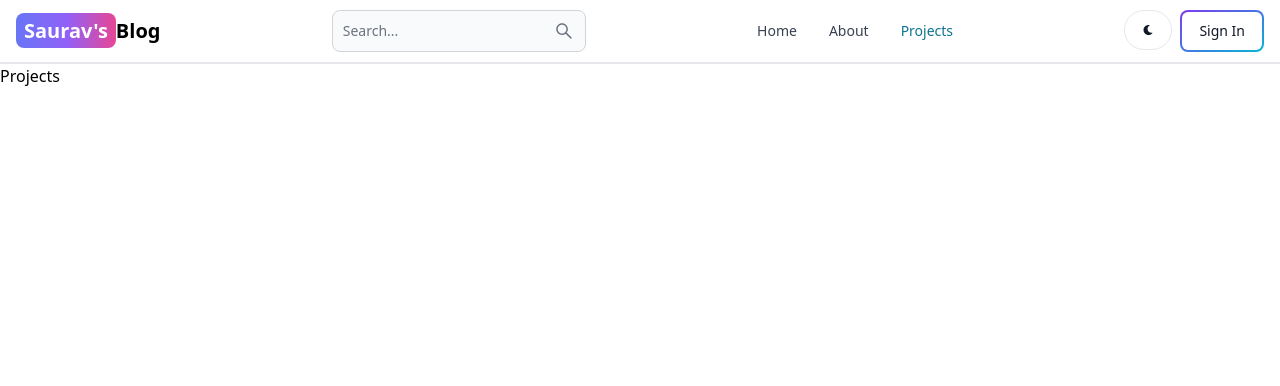
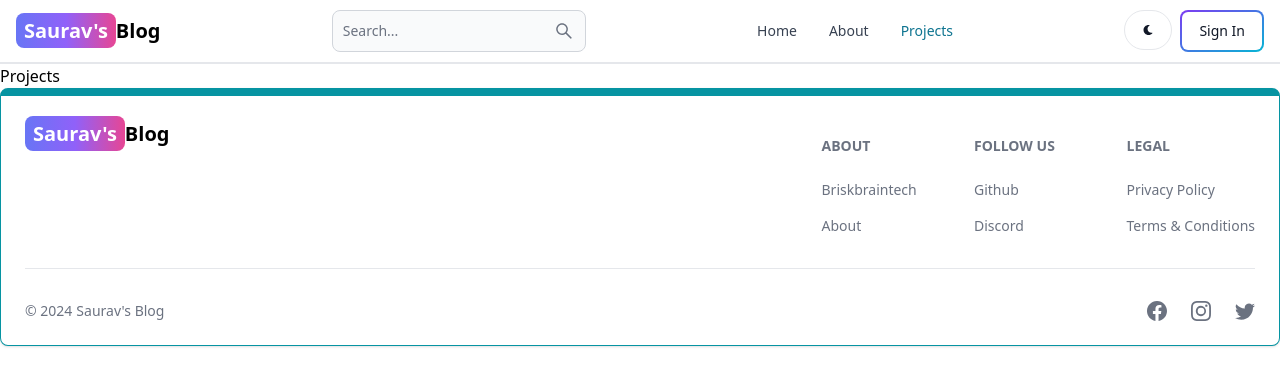
Before and after one commit to sauravkarena/mern-blog, a React (Vite) app in the folder client/: page /projects in a window 1280 px wide. Shown: the top 386 px of the page. Built offline with nearby package versions, Linux system fonts and the light colour scheme; the HTML template or start-up script is replaced by a standard one.

Commit message:
Added Footer

```diff
--- a/client/src/App.jsx
+++ b/client/src/App.jsx
@@ -6,6 +6,7 @@
 import SignUp from './pages/SignUp'
 import Dashboard from './pages/Dahsboard'
 import Header from './components/Header'
+import Footer from './components/Footer'
 
 export default function App() {
   return (
@@ -19,6 +20,7 @@
         <Route path='/dashboard' element={<Dashboard />} />
         <Route path="/projects" element={<Projects />} />
       </Routes>
+      <Footer/>
     </BrowserRouter>
   )
 }
--- /dev/null
+++ b/client/src/components/Footer.jsx
@@ -0,0 +1,78 @@
+import { Footer } from "flowbite-react";
+import { Link } from "react-router-dom";
+import { BsFacebook,BsInstagram,BsTwitter } from "react-icons/bs"
+export default function FooterCom() {
+  return (
+    <Footer
+      container
+      className="w-full p-6 bg-white border border-t-8 border-teal-500 rounded-lg shadow dark:bg-gray-800 md:flex md:items-center md:justify-between"
+    >
+      <div className="w-full mx-auto max-w-7xl">
+        <div className="grid justify-between w-full sm:flex sm:justify-between md:flex md:grid-cols-1">
+          <div className="mb-5">
+            <Link
+              to="/"
+              className="self-center text-lg font-semibold whitespace-nowrap sm:text-xl dark:text-white"
+            >
+              <span className="px-2 py-1 text-white rounded-lg bg-gradient-to-r from-indigo-500 via-purple-500 to-pink-500">
+                Saurav's
+              </span>
+              Blog
+            </Link>
+          </div>
+          <div className="grid grid-cols-2 gap-8 sm:mt-4 sm:grid-cols-3 sm:gap-6">
+            <div>
+              <Footer.Title title="About" />
+              <Footer.LinkGroup className="flex flex-col flex-wrap space-y-4 text-sm text-gray-500 dark:text-white">
+                <Footer.Link
+                  href="https://www.briskbraintech.com/"
+                  target="_blank"
+                >
+                  Briskbraintech
+                </Footer.Link>
+                <Footer.Link href="/about">About</Footer.Link>
+              </Footer.LinkGroup>
+            </div>
+            <div>
+              <Footer.Title title="FOLLOW US" />
+              <Footer.LinkGroup className="flex flex-col flex-wrap space-y-4 text-sm text-gray-500 dark:text-white">
+                <Footer.Link
+                  href="https://www.briskbraintech.com/"
+                  target="_blank"
+                >
+                  Github
+                </Footer.Link>
+                <Footer.Link href="/about">Discord</Footer.Link>
+              </Footer.LinkGroup>
+            </div>
+            <div>
+              <Footer.Title title="LEGAL" />
+              <Footer.LinkGroup className="flex flex-col flex-wrap space-y-4 text-sm text-gray-500 dark:text-white">
+                <Footer.Link
+                  href="https://www.briskbraintech.com/"
+                  target="_blank"
+                >
+                  Privacy Policy
+                </Footer.Link>
+                <Footer.Link href="/about">Terms & Conditions</Footer.Link>
+              </Footer.LinkGroup>
+            </div>
+          </div>
+        </div>
+        <Footer.Divider />
+        <div className="w-full sm:flex sm:items-center sm:justify-between">
+          <Footer.Copyright
+            href="#"
+            by="Saurav's Blog"
+            year={new Date().getFullYear()}
+          />
+          <div className="flex gap-6 mt-4 sm:mt-0 sm:justify-center">
+            <Footer.Icon href="#" icon={BsFacebook} className="text-gray-500 hover:text-black dark:hover:text-white" />
+            <Footer.Icon href="#" icon={BsInstagram} className="text-gray-500 hover:text-black dark:hover:text-white" />
+            <Footer.Icon href="#" icon={BsTwitter} className="text-gray-500 hover:text-black dark:hover:text-white" />
+          </div>
+        </div>
+      </div>
+    </Footer>
+  );
+}
```
